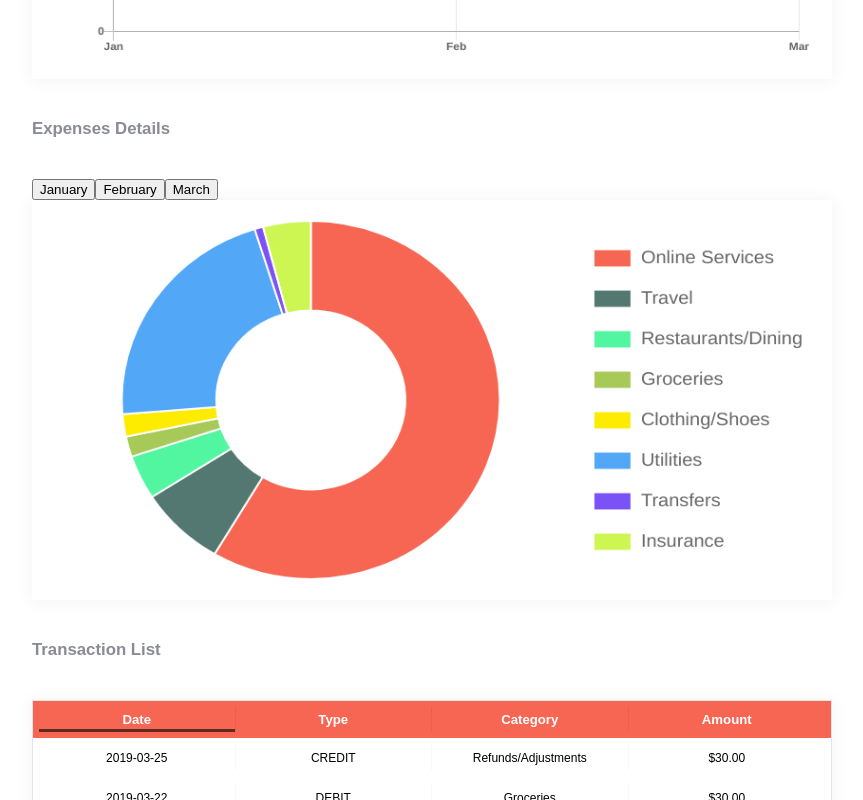
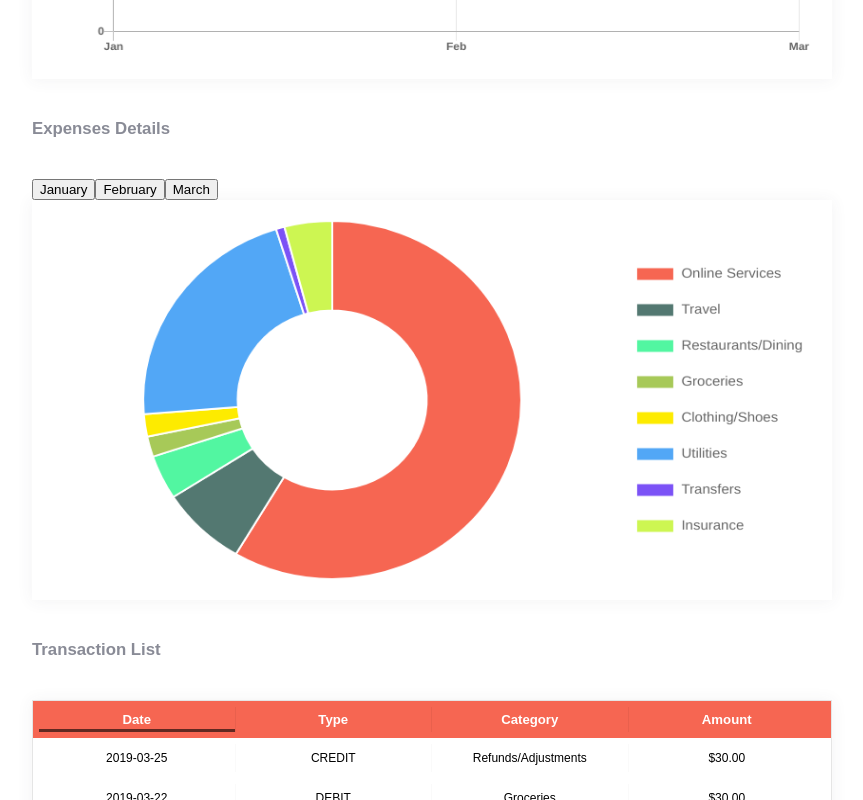
Before and after one commit to davidyoon85/betterfin, a React (Create React App) app: page / in a window 1280 px wide. Shown: the part 639-1439 px from the top of the page, without its empty margins (208-1071 px from the left). Built offline with nearby package versions, Linux system fonts and the light colour scheme.

Commit message:
pie chart reference

```diff
--- a/src/components/pie.js
+++ b/src/components/pie.js
@@ -6,26 +6,31 @@ class Pie extends React.Component {
   constructor(props) {
     super(props);
 
-    // this.clickHandler = this.clickHandler.bind(this);
+    this.pieRef = React.createRef();
+    this.clickHandler = this.clickHandler.bind(this);
   }
 
   clickHandler(e) {
     if (e.target.name === 'January') {
+      this.pieRef.current.chartInstance.update();
+    } else if (e.target.name === 'February') {
+
+    } else if (e.target.name === 'March') {
 
     }
-
   }
 
   render() {
+    debugger
     return (
       <div className="pie_section">
         <div className="pie_chart">
           <div className="pie_header">Expenses Details</div>
-          <button name="January" onClick={this.clickHandler.bind(this)}>January</button>
-          <button name="February" onClick={this.clickHandler.bind(this)}>February</button>
-          <button name="March" onClick={this.clickHandler.bind(this)}>March</button>
+          <button name="January" onClick={this.clickHandler}>January</button>
+          <button name="February" onClick={this.clickHandler}>February</button>
+          <button name="March" onClick={this.clickHandler}>March</button>
           <Doughnut
-          ref={'doughnut'}
+            ref={this.pieRef}
             data={{
               labels: this.props.monthExpenseTotals.janCategoriesTotals,
               datasets: [{
@@ -38,7 +43,7 @@ class Pie extends React.Component {
                   display: true,
                   position: 'right',
                   labels: {
-                    fontSize: 20,
+                    fontSize: 15,
                     padding: 25
                   }
               },
```
